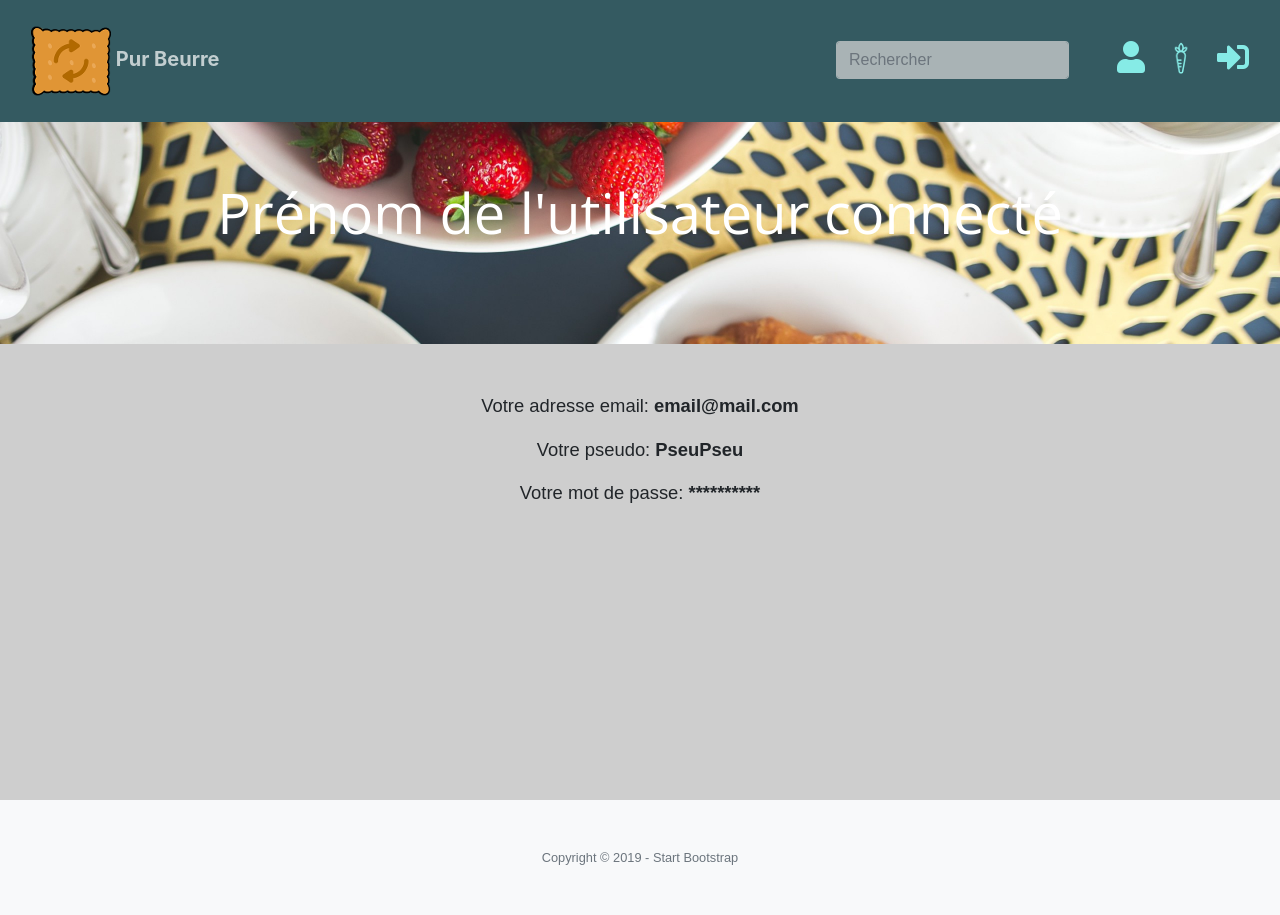
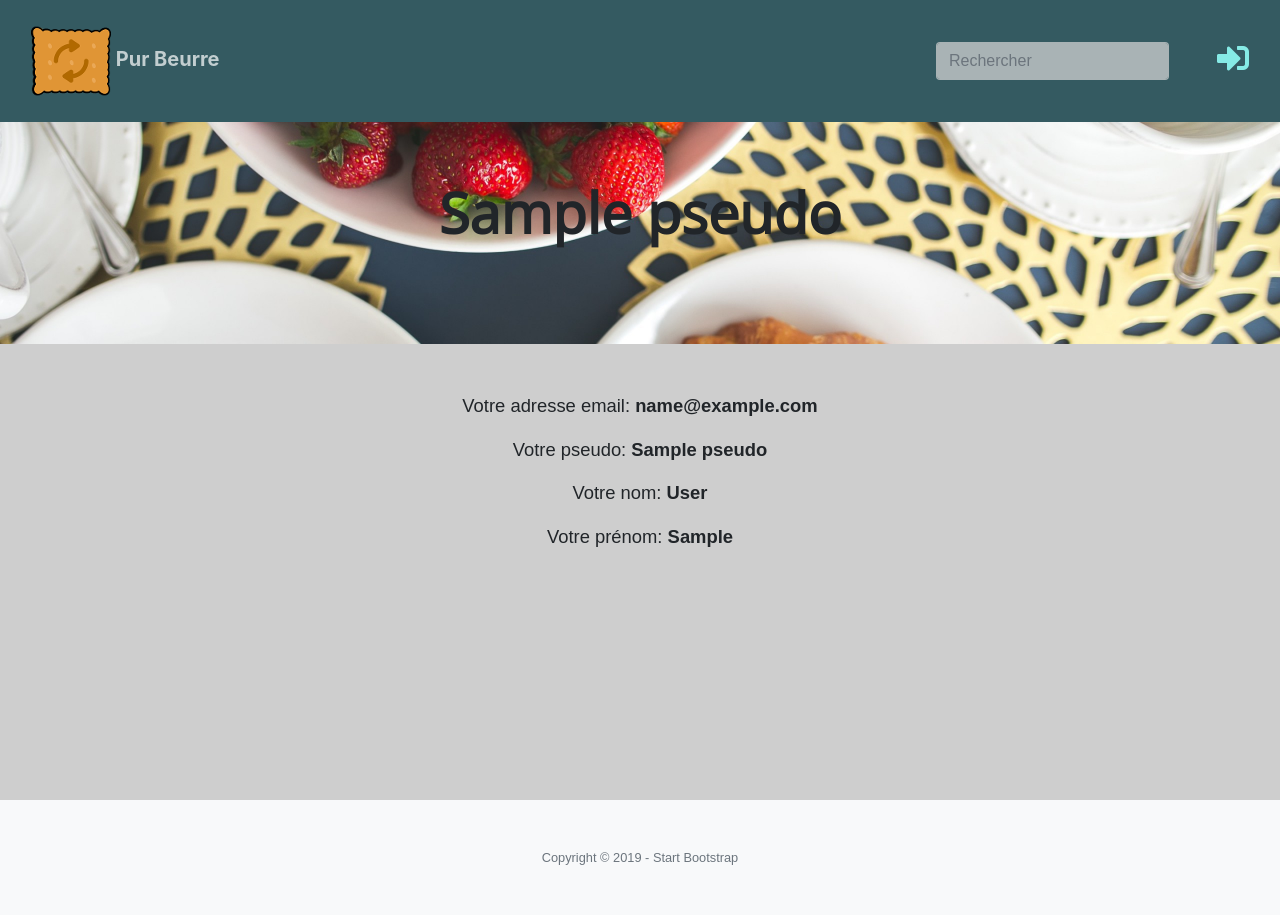
Before and after one commit to riderflo85/purbeurrewebV2, a Django app: template purbeurre_project/usercontrol/templates/usercontrol/account.html in a window 1280 px wide. Run offline with Django 3.2, Linux system fonts and the light colour scheme; the template is opened without the code that fills it: most values are stand-ins (such as "Sample title", 1, 10 or a date in 2020); some libraries are stand-ins or nearby versions; some web fonts are replaced.

Commit message:
Gestion de la session utlisateur faite

```diff
--- a/purbeurre_project/search/templates/search/base.html
+++ b/purbeurre_project/search/templates/search/base.html
@@ -50,6 +50,7 @@
                             <input type="submit" class="d-none">
                         </form>
                     </li>
+                    {% if user_session %}
                     <li class="nav-item">
                         <a href="{% url 'usercontrol:account' %}"><i class="fas fa-user fa-2x link-style color-cyan"></i></a>
                     </li>
@@ -57,8 +58,13 @@
                         <a class="nav-link js-scroll-trigger" href="#"><img src="{% static 'search/img/noun_Carrot_29691.png' %}" alt=""></a>
                     </li>
                     <li class="nav-item">
+                        <a href="{% url 'usercontrol:sign_out' %}"><i class="fas fa-sign-out-alt fa-2x link-style color-cyan"></i></a>
+                    </li>
+                    {% else %}
+                    <li class="nav-item">
                         <a href="{% url 'usercontrol:user_login' %}"><i class="fas fa-sign-in-alt fa-2x link-style color-cyan"></i></a>
                     </li>
+                    {% endif %}
                 </ul>
             </div>
         </div>
--- a/purbeurre_project/search/templates/search/index.html
+++ b/purbeurre_project/search/templates/search/index.html
@@ -12,7 +12,9 @@
         </div>
         <div class="col-lg-8 align-self-baseline">
           <h2 class="text-white-75 font-weight-light mb-5">Trouvez un produit de substitution pour ceux que vous consommez tous les jours.</h2>
-
+          {% if user.authenticated %}
+          <h2>{{user.username}}</h2>
+          {% endif %}
           <form action="{% url 'search:result' %}" method="post" class="form-inline">
             {% csrf_token %}
             <div class="input-group mx-auto">
--- a/purbeurre_project/usercontrol/templates/usercontrol/account.html
+++ b/purbeurre_project/usercontrol/templates/usercontrol/account.html
@@ -10,15 +10,16 @@
         <div class="container-fluid h-100">
             <div class="row text-center">
                 <div class="col-12" id="image-user">
-                    <h1 class="text-white alignement">Prénom de l'utilisateur connecté</h1>
+                    <h1 class="alignement"><strong>{{ pseudo }}</strong></h1>
                 </div>
             </div>
 
             <div class="row pt-5 text-center">
                 <div class="col-12">
-                    <p>Votre adresse email: <strong>email@mail.com</strong></p>
-                    <p>Votre pseudo: <strong>PseuPseu</strong></p>
-                    <p>Votre mot de passe: <strong>**********</strong></p>
+                    <p>Votre adresse email: <strong>{{ email }}</strong></p>
+                    <p>Votre pseudo: <strong>{{ pseudo }}</strong></p>
+                    <p>Votre nom: <strong>{{ last_name }}</strong></p>
+                    <p>Votre prénom: <strong>{{ first_name }}</strong></p>
                 </div>
             </div>
         </div>
```
Also changed, not shown: purbeurre_project/search/views.py (+8 -22 lines), purbeurre_project/usercontrol/views.py (+23 -8 lines), 1 other file.
